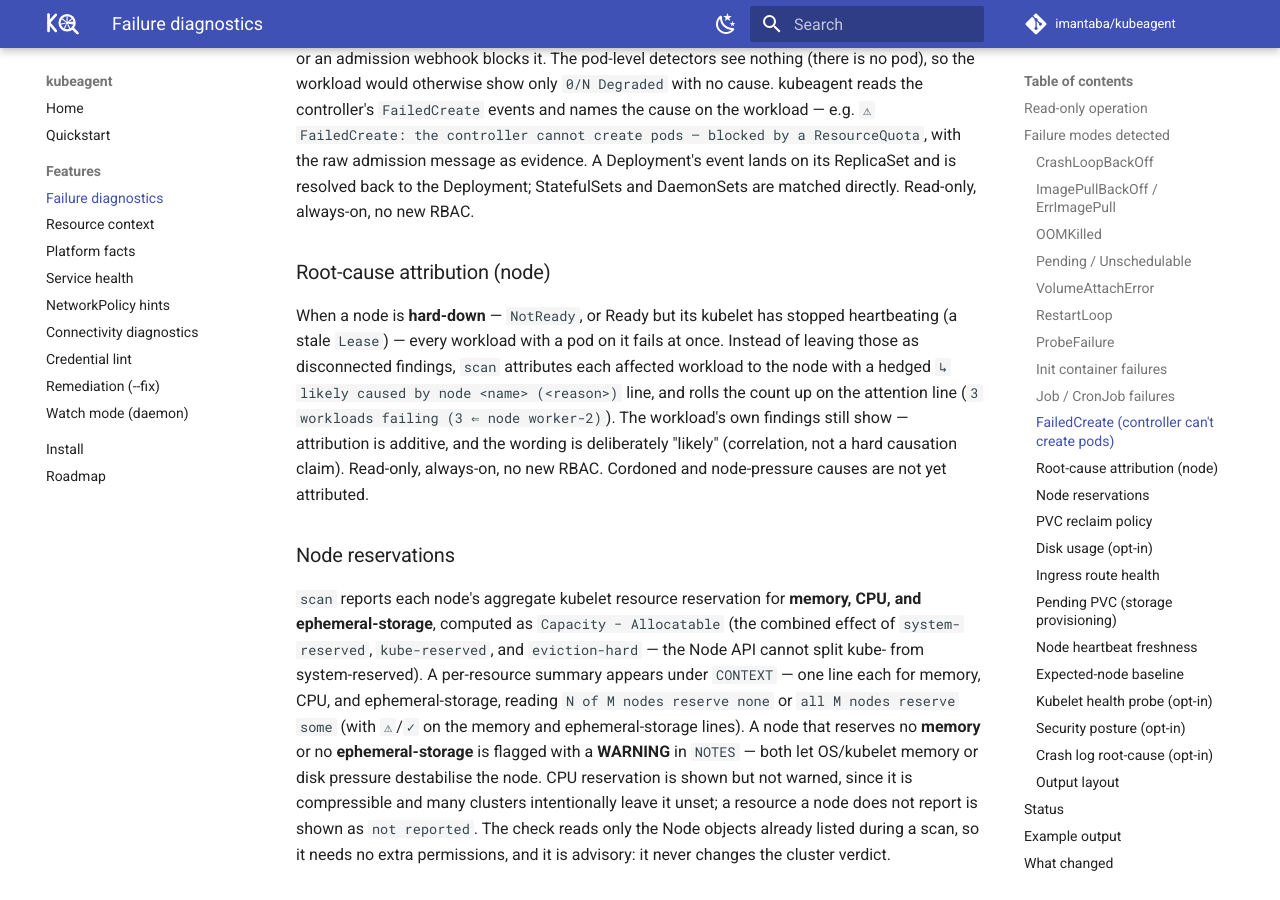
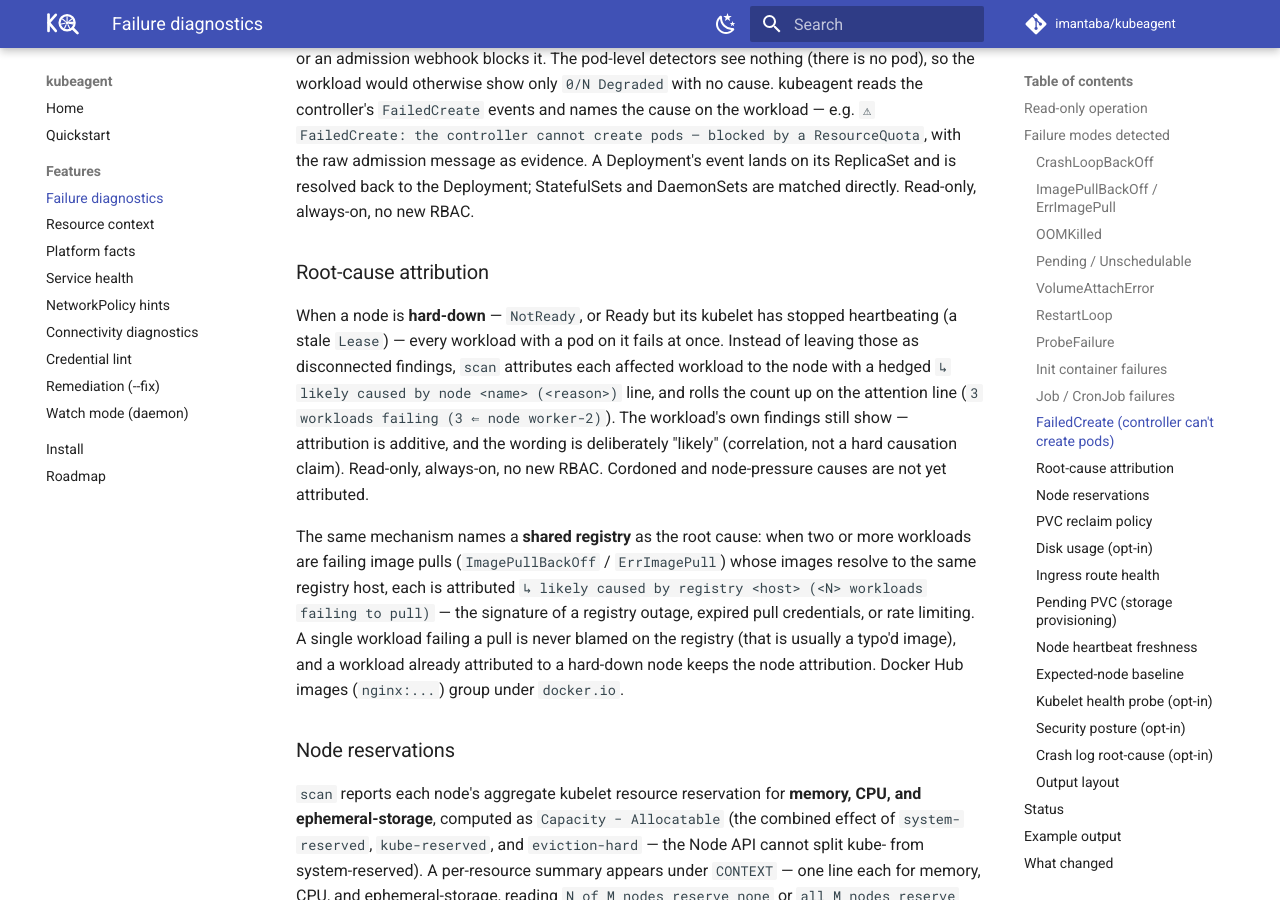
Before and after one commit to imantaba/kubeagent, an MkDocs documentation site: the page built from website/docs/features/diagnostics.md, in a window 1280 px wide and 900 px high, scrolled down 2446 px. Built offline with MkDocs 1.6.1 and Material for MkDocs 9.7.7, drawn with Linux system fonts in a browser that asks for light colours; comment, search, counter and statistics services are not loaded.

Commit message:
docs: document shared-registry root-cause attribution

```diff
--- a/website/docs/features/diagnostics.md
+++ b/website/docs/features/diagnostics.md
@@ -114,6 +114,15 @@
 the wording is deliberately "likely" (correlation, not a hard causation claim).
 Read-only, always-on, no new RBAC. Cordoned and node-pressure causes are not yet
 attributed.
+
+The same mechanism names a **shared registry** as the root cause: when two or
+more workloads are failing image pulls (`ImagePullBackOff` / `ErrImagePull`)
+whose images resolve to the same registry host, each is attributed
+`↳ likely caused by registry <host> (<N> workloads failing to pull)` — the
+signature of a registry outage, expired pull credentials, or rate limiting. A
+single workload failing a pull is never blamed on the registry (that is usually a
+typo'd image), and a workload already attributed to a hard-down node keeps the
+node attribution. Docker Hub images (`nginx:...`) group under `docker.io`.
 
 ### Node reservations
 
```
Also changed, not shown: other parts of website/docs/features/diagnostics.md (+1 -1 lines), website/docs/roadmap.md (+4 -3 lines), CHANGELOG.md, README.md.
